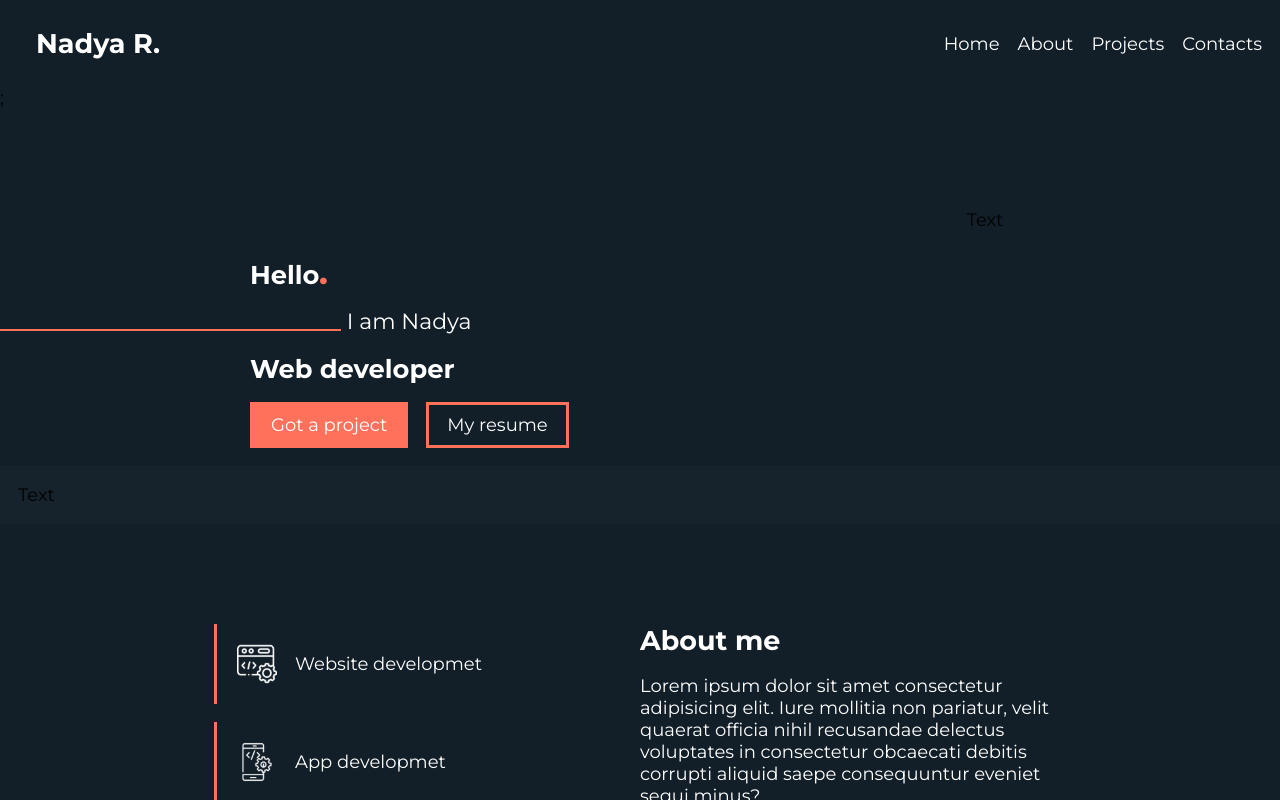
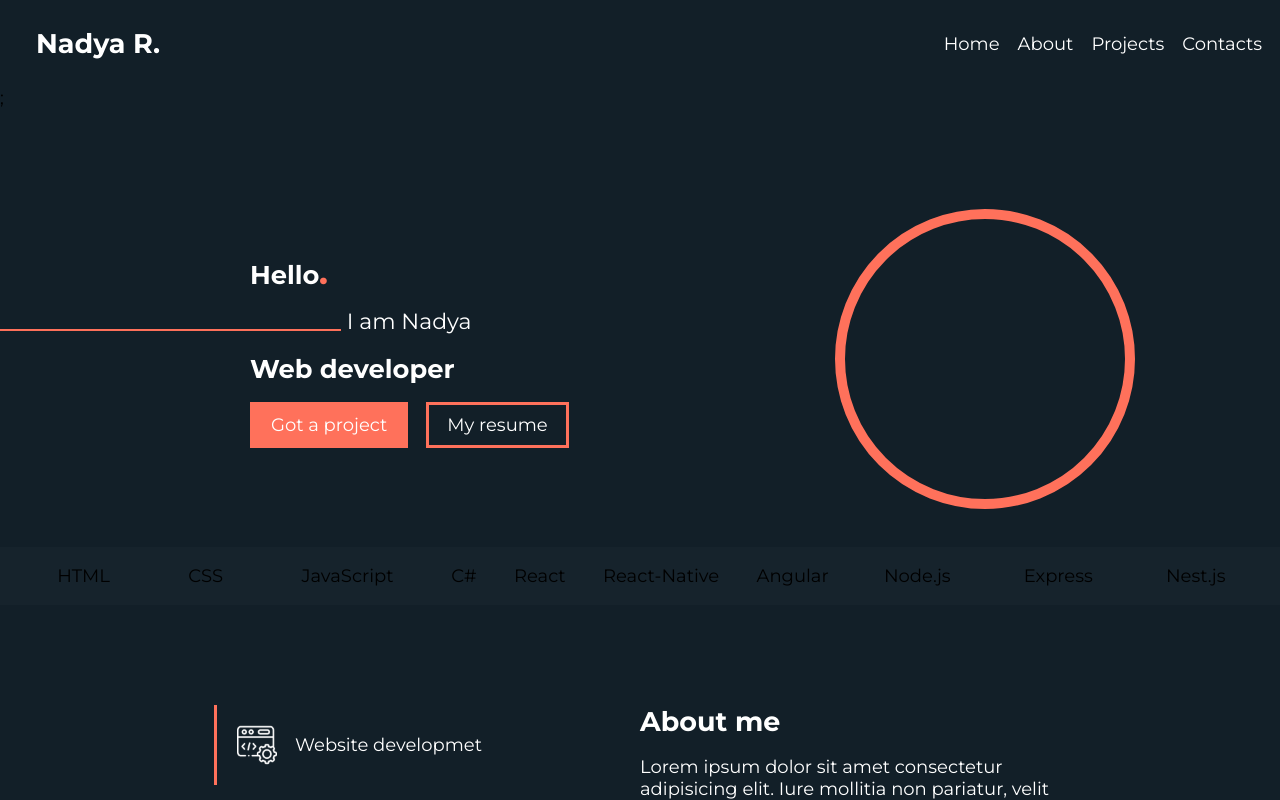
Before and after one commit to nrasheva/nadezhda-rasheva, a React (Vite) app: page / in a window 1280 px wide. Shown: the top 800 px of the page. Built offline with nearby package versions, Linux system fonts and the light colour scheme.

Commit message:
Updated Home

```diff
--- a/src/components/Pages/Home.jsx
+++ b/src/components/Pages/Home.jsx
@@ -13,26 +13,53 @@ export const Home = () => {
   }
 
   return (
-     <div className={styles["home-main"]}>
+    <div id="home" className={styles["home-main"]}>
       <div className={styles["home-content"]}>
         <div className={styles["home-left-content"]}>
           <div className={styles["home-text"]}>
-        <h3>Hello<span>.</span></h3>
-        <p className={styles["shifted-text"]}><span>_______________________________</span> I am Nadya</p>
+            <h3>
+              Hello<span>.</span>
+            </h3>
+            <p className={styles["shifted-text"]}>
+              <span>_______________________________</span> I am Nadya
+            </p>
             <h3>Web developer</h3>
           </div>
           <div className={styles["home-buttons"]}>
-          <MainButton text="Got a project" onClick={ContactClick} className={buttonStyles["filled-button"]}/>
-          <MainButton text="My resume" onClick={DownloadResume} className={buttonStyles["border-button"]} />
+            <MainButton
+              text="Got a project"
+              onClick={ContactClick}
+              className={buttonStyles["filled-button"]}
+            />
+            <MainButton
+              text="My resume"
+              onClick={DownloadResume}
+              className={buttonStyles["border-button"]}
+            />
           </div>
         </div>
         <div className={styles["home-photo"]}>
-          Text
+          <div className={styles["photo-field"]}></div>
         </div>
       </div>
       <div className={styles["home-line"]}>
-      Text
+        <ul>
+          <li>HTML</li>
+          <li>CSS</li>
+          <li>JavaScript</li>
+        </ul>
+        <ul>
+          <li>C#</li>
+          <li>React</li>
+          <li>React-Native</li>
+          <li>Angular</li>
+        </ul>
+        <ul>
+          <li>Node.js</li>
+          <li>Express</li>
+          <li>Nest.js</li>
+        </ul>
       </div>
     </div>
-  )
+  );
 };
```
Lines whose indentation alone changed are shown as unchanged.
